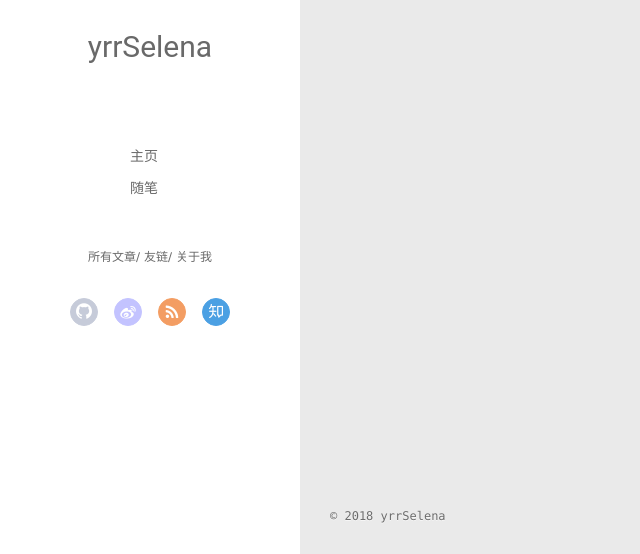
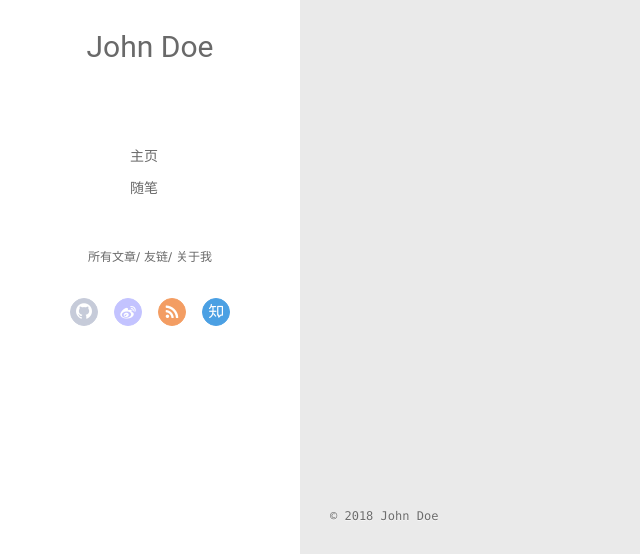
Before and after one commit to yrrSelena/yrrSelena.github.io, a plain HTML site: page archives/2018/03/index.html in a window 1280 px wide. Shown: the part 243-797 px from the top of the page, 0-640 px from the left. Drawn offline with Linux system fonts and the light colour scheme; no server answers.

Commit message:
Site updated: 2018-03-09 21:28:16

```diff
--- a/archives/2018/03/index.html
+++ b/archives/2018/03/index.html
@@ -6,16 +6,16 @@
   <meta name="renderer" content="webkit">
   <meta http-equiv="X-UA-Compatible" content="IE=edge" >
   <link rel="dns-prefetch" href="http://yoursite.com">
-  <title>Archives: 2018/3 | yrrSelena</title>
+  <title>Archives: 2018/3 | Hexo</title>
   <meta name="viewport" content="width=device-width, initial-scale=1, maximum-scale=1">
   <meta property="og:type" content="website">
-<meta property="og:title" content="yrrSelena">
+<meta property="og:title" content="Hexo">
 <meta property="og:url" content="http://yoursite.com/archives/2018/03/index.html">
-<meta property="og:site_name" content="yrrSelena">
+<meta property="og:site_name" content="Hexo">
 <meta name="twitter:card" content="summary">
-<meta name="twitter:title" content="yrrSelena">
+<meta name="twitter:title" content="Hexo">
 
-    <link rel="alternative" href="/atom.xml" title="yrrSelena" type="application/atom+xml">
+    <link rel="alternative" href="/atom.xml" title="Hexo" type="application/atom+xml">
 
 
     <link rel="icon" href="/favicon.png">
@@ -45,7 +45,7 @@
 			<img src="" class="js-avatar">
 		</a>
 		<hgroup>
-		  <h1 class="header-author"><a href="/">yrrSelena</a></h1>
+		  <h1 class="header-author"><a href="/">John Doe</a></h1>
 		</hgroup>
 
 
@@ -103,7 +103,7 @@
 				<img src="" class="js-avatar">
 			</div>
 			<hgroup>
-			  <h1 class="header-author js-header-author">yrrSelena</h1>
+			  <h1 class="header-author js-header-author">John Doe</h1>
 			</hgroup>
 
 
@@ -228,7 +228,7 @@
   <div class="outer">
     <div id="footer-info">
     	<div class="footer-left">
-    		&copy; 2018 yrrSelena
+    		&copy; 2018 John Doe
     	</div>
       	<div class="footer-right">
       		<a href="http://hexo.io/" target="_blank">Hexo</a>  Theme <a href="https://github.com/litten/hexo-theme-yilia" target="_blank">Yilia</a> by Litten
```
Also changed, not shown: 2018/03/09/hello-world/index.html (+6 -6 lines), 2018/03/09/test/index.html (+6 -6 lines), archives/2018/index.html (+8 -8 lines), archives/index.html (+8 -8 lines), index.html (+8 -8 lines).
